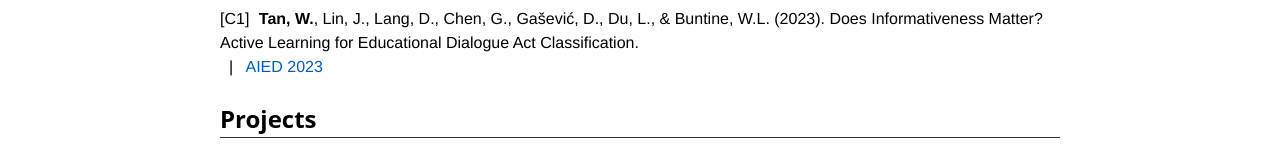
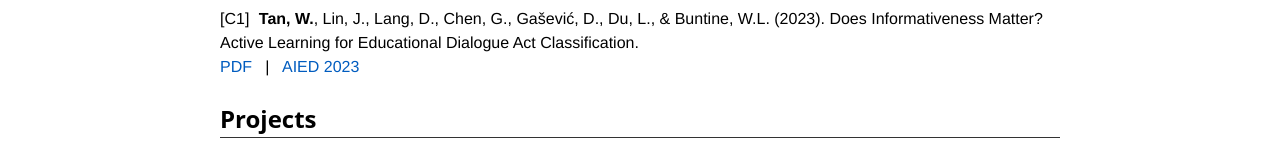
Before and after one commit to davidtw999/davidtw999.github.io, a plain HTML site: page index.html in a window 1280 px wide. Shown: the part 1502-1650 px from the top of the page. Drawn offline with Linux system fonts and the light colour scheme.

Commit message:
2304.05578.pdf

```diff
--- a/index.html
+++ b/index.html
@@ -156,7 +156,7 @@
 						<p class="text-small-margin">
 							<b>Tan, W.</b>, Lin, J., Lang, D., Chen, G., Gašević, D., Du, L., & Buntine, W.L. (2023). Does Informativeness Matter? Active Learning for Educational Dialogue Act Classification.
 						  <br>
-						  <!-- <a href="docs/NeurIPS-2021-diversity-enhanced-active-learning-with-strictly-proper-scoring-rules-Paper.pdf" target="_blank">PDF</a> -->
+						  <a href="docs/2304.05578.pdf" target="_blank">PDF</a>
 						  &nbsp;&nbsp;|&nbsp;&nbsp;
 						  <a href="https://arxiv.org/pdf/2304.05578.pdf" target="_blank">AIED 2023</a>
 						</p>
```
Also changed, not shown: 1 other file.
